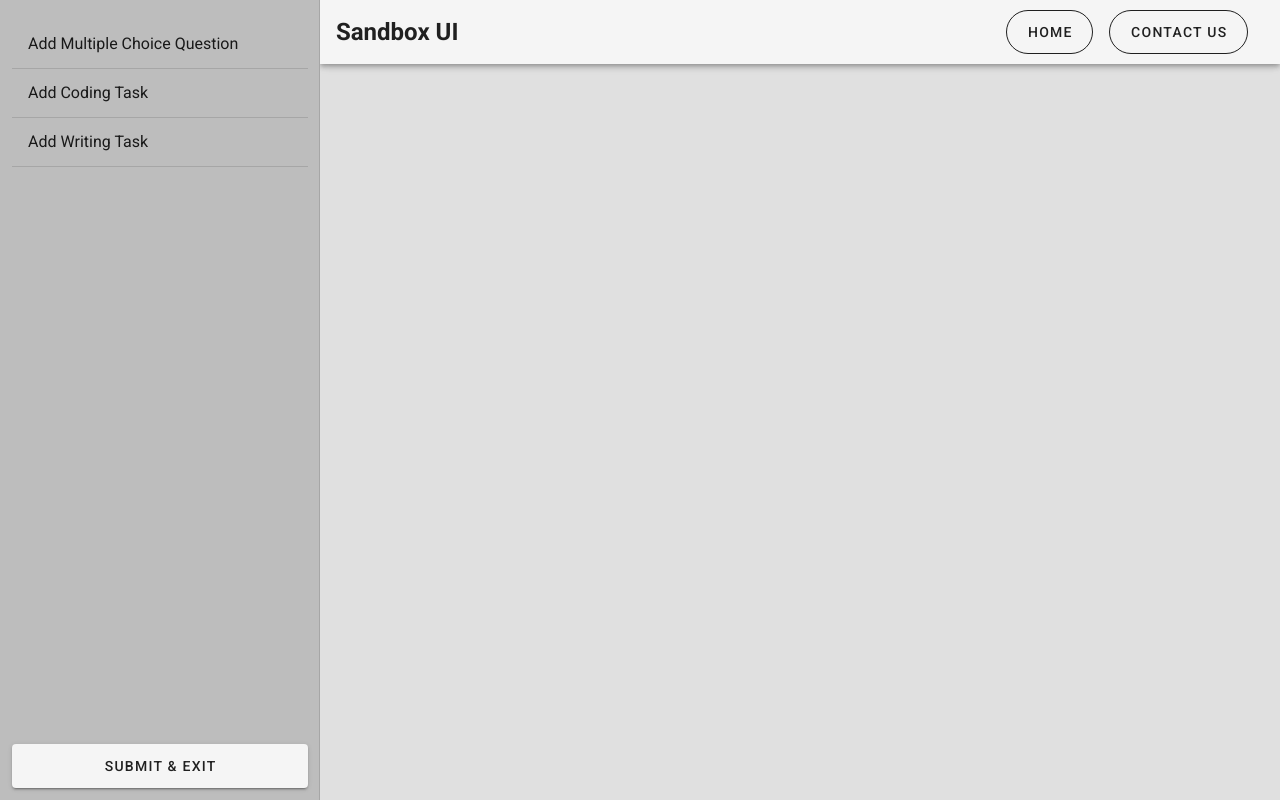
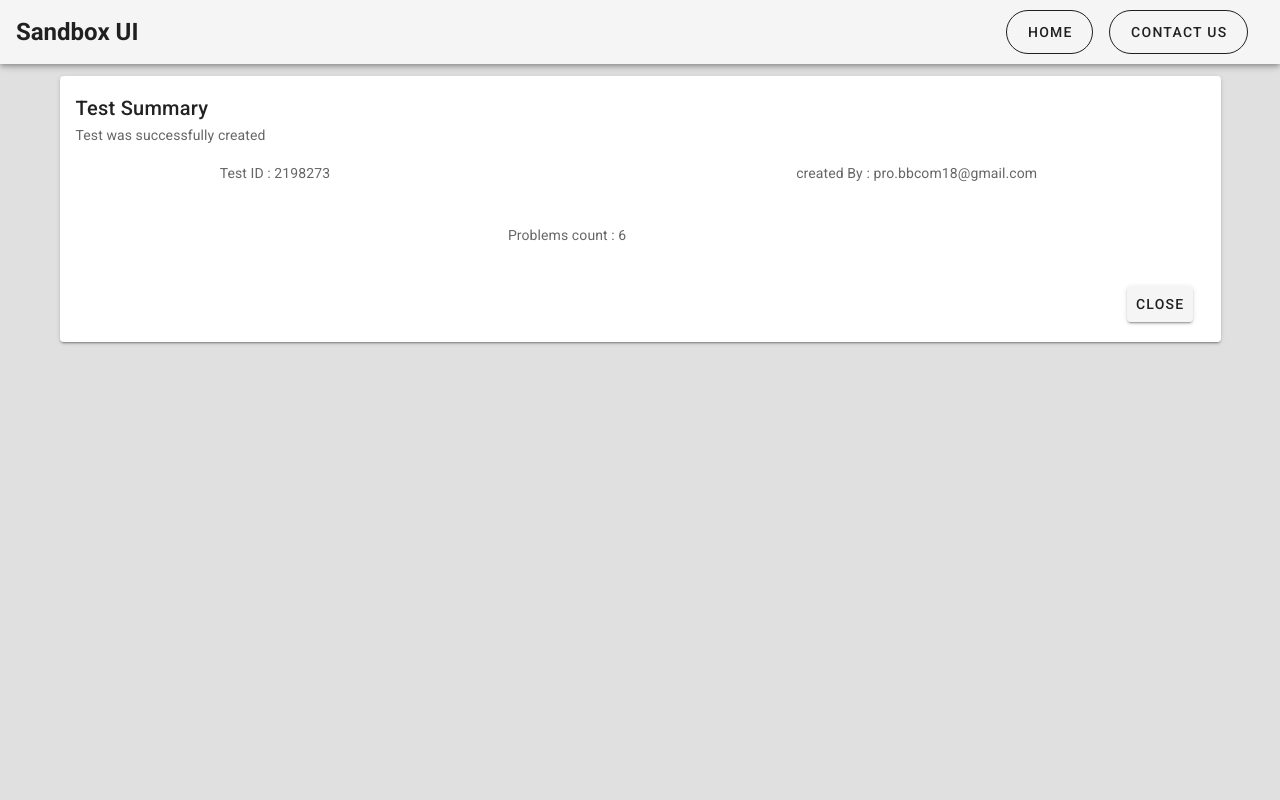
Before and after one commit to bitbeast18/sandbox-ui, a Vue app: page /landing in a window 1280 px wide. Built offline with nearby package versions, Linux system fonts and the light colour scheme.

Commit message:
Added firebase and landing page

```diff
--- a/package.json
+++ b/package.json
@@ -10,6 +10,7 @@
   },
   "dependencies": {
     "core-js": "^3.6.4",
+    "firebase": "^7.8.1",
     "register-service-worker": "^1.6.2",
     "vue": "^2.6.11",
     "vue-router": "^3.1.5",
--- a/src/App.vue
+++ b/src/App.vue
@@ -28,7 +28,7 @@ export default {
 
   computed: {
     createMode: function(){
-      if(this.$route.name === 'Home' || this.$route.name === 'ManageTest'){
+      if(this.$route.name === 'Home' || this.$route.name === 'ManageTest' || this.$route.name === 'Landing'){
         return false;
       } else {
         return true;
--- a/src/components/NavBar.vue
+++ b/src/components/NavBar.vue
@@ -1,39 +1,46 @@
 <template>
-  <v-container fluid class=" d-flex grey lighten-1 flex-column fill-height" >
+  <v-container fluid class="d-flex grey lighten-1 flex-column fill-height">
     <v-list width="100%">
+      <v-list-item  @click="moveToDash">
+        <v-list-item-title class="font-weight-bold">Dashboard</v-list-item-title>
+      </v-list-item>
+      <v-divider></v-divider>
       <v-list-item @click="moveToMCQ">
-        <v-list-item-title>Add Multiple Choice Question</v-list-item-title>
+        <v-list-item-title class="font-weight-bold">Add Multiple Choice Question</v-list-item-title>
       </v-list-item>
       <v-divider></v-divider>
       <v-list-item @click="moveToCode">
-        <v-list-item-title>Add Coding Task</v-list-item-title>
+        <v-list-item-title class="font-weight-bold">Add Coding Task</v-list-item-title>
       </v-list-item>
       <v-divider></v-divider>
       <v-list-item @click="moveToWrite">
-        <v-list-item-title>Add Writing Task</v-list-item-title>
+        <v-list-item-title class="font-weight-bold">Add Writing Task</v-list-item-title>
       </v-list-item>
       <v-divider></v-divider>
     </v-list>
     <v-spacer></v-spacer>
-    <v-btn large width="100%" @click="submitExit">Submit & Exit</v-btn>
+    <v-btn large width="100%" @click="submitExit">Submit</v-btn>
   </v-container>
 </template>
 
 <script>
 export default {
-    methods: {
-        moveToMCQ: function(){
-            this.$router.push('/addMCQ');
-        },
-        moveToCode: function(){
-            this.$router.push('/addCodeTask');
-        },
-        moveToWrite: function(){
-            this.$router.push('/addWritingTask');
-        },
-        submitExit: function(){
-            this.$router.push('/');
-        }
+  methods: {
+    moveToDash: function() {
+      this.$router.push("/createTest");
+    },
+    moveToMCQ: function() {
+      this.$router.push("/addMCQ");
+    },
+    moveToCode: function() {
+      this.$router.push("/addCodeTask");
+    },
+    moveToWrite: function() {
+      this.$router.push("/addWritingTask");
+    },
+    submitExit: function() {
+      this.$router.push("/landing");
     }
-}
+  }
+};
 </script>
--- a/src/router/index.js
+++ b/src/router/index.js
@@ -7,6 +7,7 @@ import manageTest from '@/views/manageTest.vue';
 import addMCQ from '@/views/addMCQ.vue';
 import addCodeTask from '@/views/addCodeTask.vue';
 import addWritingTask from '@/views/addWritingTask.vue';
+import landing from '@/views/landing.vue';
 
 
 Vue.use(VueRouter)
@@ -16,6 +17,11 @@ const routes = [
     path: '/',
     name: 'Home',
     component: Home
+  },
+  {
+    path: '/landing',
+    name: 'Landing',
+    component: landing
   },
   {
     path: '/createTest',
--- a/src/views/createTest.vue
+++ b/src/views/createTest.vue
@@ -1,15 +1,23 @@
 <template>
-  <v-container class="d-flex justify-center align-center fill-height">
-    <v-card >
-      <v-card-title>
-        <span>
-        Test ID : 2928
-        </span>
-        <span class="ml-10">
-          Test Expires : 26/11/2020
-        </span>
-      </v-card-title>
-      <v-card-text> Select an option from left </v-card-text>
+  <v-container>
+    <v-card>
+      <v-card-title>Dashboard</v-card-title>
+      <v-card-text>
+        <v-form>
+          <v-subheader>
+            Email address
+          </v-subheader>
+          <v-text-field filled rounded outlined placeholder="This will be used to send test related data"></v-text-field>
+          <v-subheader>
+            Languages & Tools allowed
+          </v-subheader>
+
+        </v-form>
+      </v-card-text>
+      <v-card-actions class="pb-5">
+        <v-spacer></v-spacer>
+        <v-btn class="mr-5">Save</v-btn>
+      </v-card-actions>
     </v-card>
   </v-container>
 </template>
--- /dev/null
+++ b/src/views/landing.vue
@@ -0,0 +1,40 @@
+<template>
+    <v-container>
+        <v-card>
+            <v-card-title> Test Summary </v-card-title>
+            <v-card-subtitle> Test was successfully created </v-card-subtitle>
+            <v-card-text>
+                <v-row justify="space-around">
+                    <v-col cols="3">
+                        <p class=""> Test ID : 2198273 </p>
+                    </v-col>
+
+                    <v-col cols="3">
+                        <p> created By : pro.bbcom18@gmail.com </p>
+                    </v-col>
+                </v-row>
+
+                <v-row justify="space-around">
+                    <v-col cols="3">
+                        <p> Problems count : 6 </p>
+                    </v-col>
+                </v-row>
+
+            </v-card-text>
+            <v-card-actions class="pb-5">
+                <v-spacer></v-spacer>
+                <v-btn @click="close" class="mr-5"> Close </v-btn>
+            </v-card-actions>
+        </v-card>
+    </v-container>
+</template>
+
+<script>
+export default {
+    methods: {
+        close: function(){
+            this.$router.push('/');
+        }
+    }
+}
+</script>
```
Also changed, not shown: src/firebase/init.js (added, +20 -0 lines), 1 other file (tests, documents, lock files or other folders).
